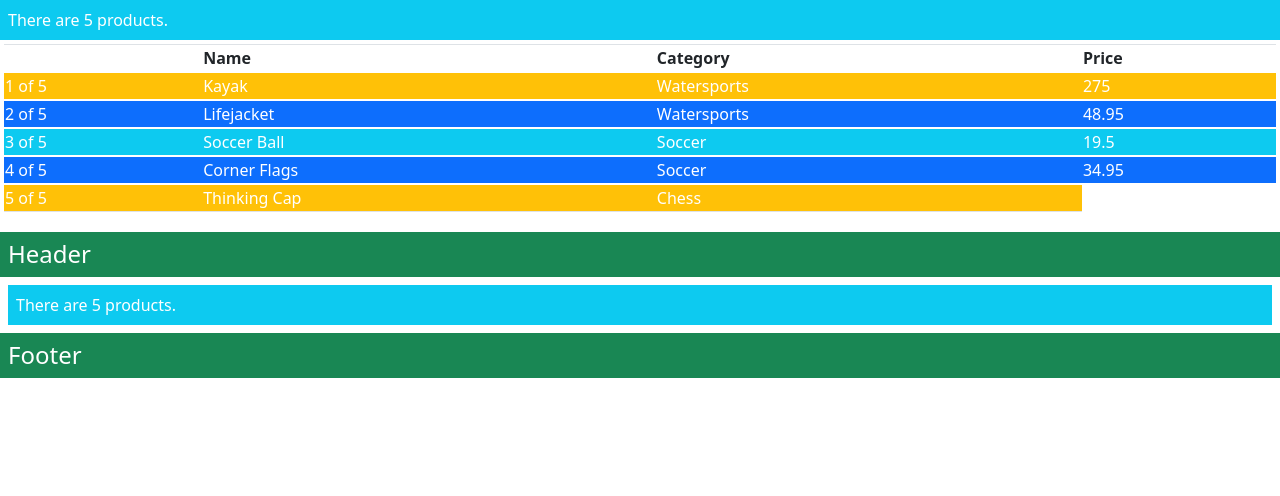
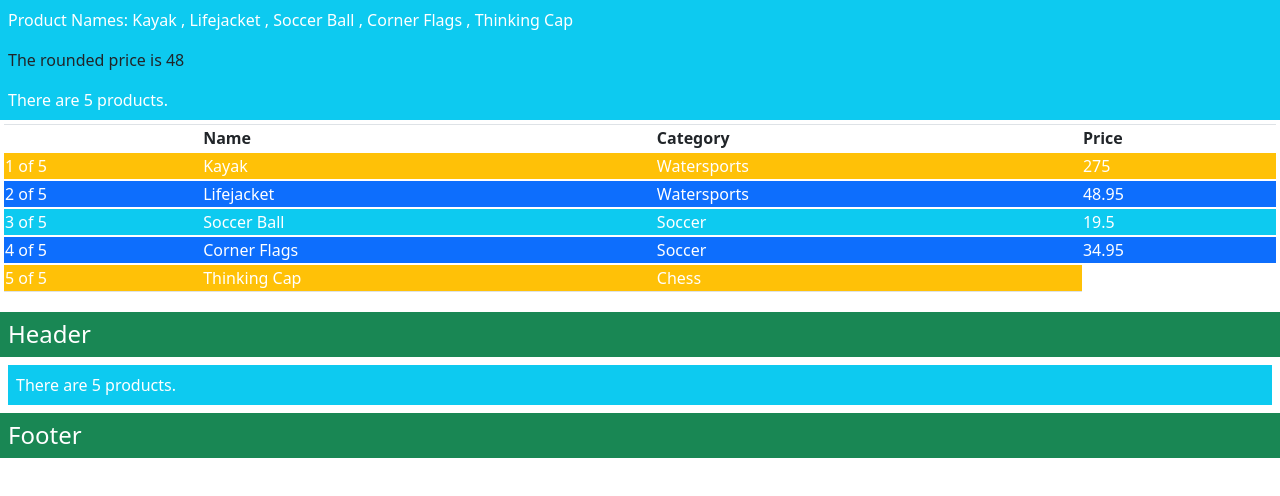
Before and after one commit to rafaelhfreitas/angular_underhood, an Angular app: page / in a window 1280 px wide. Shown: the top 496 px of the page. Built offline with nearby package versions, Linux system fonts and the light colour scheme.

Commit message:
data binding restrictions

```diff
--- a/src/app/component.ts
+++ b/src/app/component.ts
@@ -9,6 +9,8 @@ import { Product } from "./product.model";
 })
 export class ProductComponent {
     model: Model = new Model();
+    targetName: string = "Kayak";
+    counter: number = 1;
 
     constructor(ref: ApplicationRef){
         (<any>window).appRef = ref;
@@ -29,7 +31,16 @@ export class ProductComponent {
     }
 
 
+    get nextProduct(): Product | undefined {
+        return this.model.getProducts().shift();
+    }
+
+    getProductPrice(index: number): number {
+        return Math.floor(this.getProduct(index)?.price ?? 0);
+    }
+
     getProducts(): Product[] {
+        console.log('getProducts invoked');
         return this.model.getProducts();
     }
 
@@ -37,7 +48,6 @@ export class ProductComponent {
         return this.model.getProducts().length;
     }
 
-    targetName: string = "Kayak";
 
     getKey(index: number, product: Product) {
         return product.id
--- a/src/app/template.html
+++ b/src/app/template.html
@@ -1,3 +1,35 @@
+<div class="bg-info p-2 text-white">
+    Product Names:
+    <ng-container *ngFor="let item of getProducts(); let last=last">
+        {{ item.name}} <ng-container *ngIf="!last">,</ng-container>
+    </ng-container>
+
+</div>
+
+
+<div class="bg-info p-2">
+    The rounded price is {{getProductPrice(2)}}
+</div>
+
+<!-- <div class="bg-info p-2">
+    Counter: {{ counter = counter + 1}}
+</div> -->
+
+
+<!-- main.ts:11 ERROR Error: NG0100: ExpressionChangedAfterItHasBeenCheckedError: Expression has changed after it was checked. Previous value: 'Lifejacket'. Current value: 'Corner Flags'.. Find more at https://angular.io/errors/NG0100
+<div class="bg-info p-2 text-white">
+    Next Product is {{ nextProduct?.name}}
+</div>
+ -->
+
+
+
+<!-- src/app/template.html:19:28 - error TS2339: Property 'Math' does not exist on type 'ProductComponent'.
+<div class='bg-info p-2'>
+    The rounded price is {{Math.floor(getProduct(1)?.price)}}
+</div> -->
+
+
 <div class="text-white">
     <div class="bg-info p-2">
         There are {{ getProductCount()}} products.
@@ -109,4 +141,5 @@
     <ng-template [ngTemplateOutlet]="titleTemplate" [ngTemplateOutletContext]="{title: 'Footer'}">
     </ng-template>
 
+
 </div>
```
